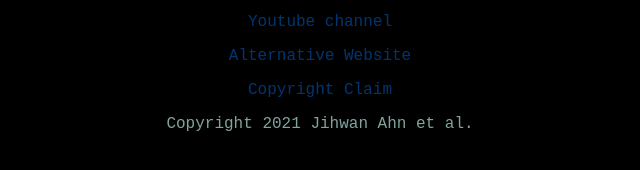
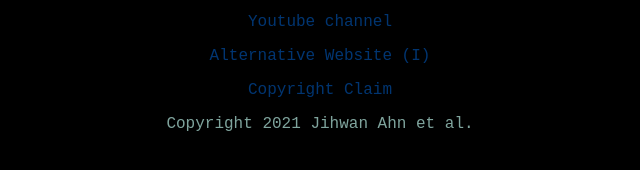
Before and after one commit to AhnJihwan/AhnTri_Website, a plain HTML site: page index.html in a window 1280 px wide. Shown: the part 272-442 px from the top of the page, 320-960 px from the left. Drawn offline with Linux system fonts and the light colour scheme.

Commit message:
Update index.html

```diff
--- a/index.html
+++ b/index.html
@@ -39,7 +39,7 @@ a:active {
 
 <p style="text-align:center"><span style="color:#7fa49d"><a href="https://www.youtube.com/channel/UC6hXG2MlT5lnZ5ZP3JKFRKg/featured"><span style="font-family:Courier New,Courier,monospace">Youtube channel</span></a></p>
 
-<p style="text-align:center"><span style="color:#7fa49d"><a href="cival.netlify.com"><span style="font-family:Courier New,Courier,monospace">Alternative Website</span></a></p>
+<p style="text-align:center"><span style="color:#7fa49d"><a href="cival.netlify.com"><span style="font-family:Courier New,Courier,monospace">Alternative Website (I)</span></a></p>
 
 <p style="text-align:center"><span style="color:#7fa49d"><a href="LICENSE"><span style="font-family:Courier New,Courier,monospace">Copyright Claim</span></a></p>
 
```
